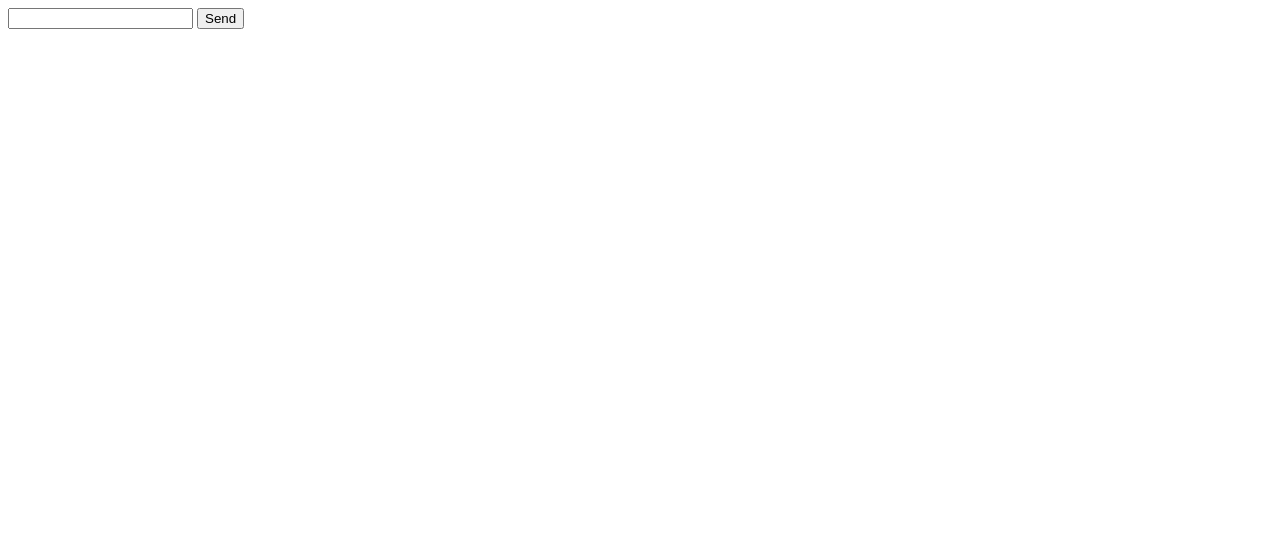
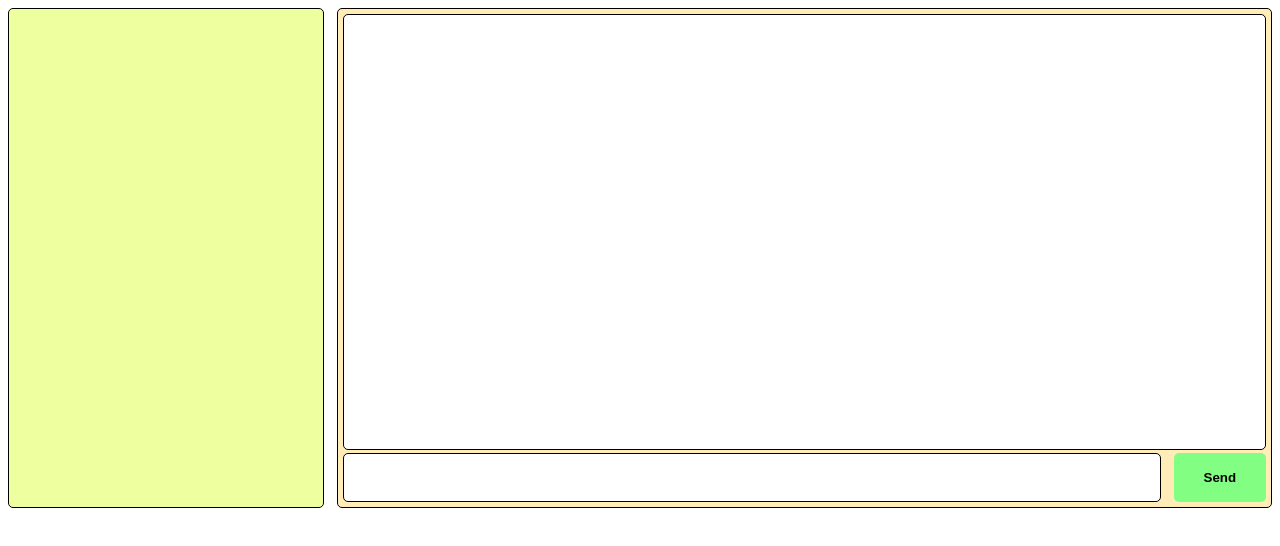
Before and after one commit to Droid85/chat_ui, a plain HTML site: page index.html in a window 1280 px wide. Drawn offline with Linux system fonts and the light colour scheme.

Commit message:
finished styles.css file

```diff
--- a/index.html
+++ b/index.html
@@ -4,6 +4,7 @@
     <meta charset="UTF-8">
     <meta http-equiv="X-UA-Compatible" content="IE=edge">
     <meta name="viewport" content="width=device-width, initial-scale=1.0">
+    <link rel="stylesheet" href="styles.css">
     <title>Chat</title>
 </head>
 <body>
@@ -17,5 +18,6 @@
             </div>
         </div>
     </div>
+    <script src="script.js"></script>
 </body>
 </html>
--- a/styles.css
+++ b/styles.css
@@ -0,0 +1,60 @@
+.container {
+    display: flex;
+    justify-content: space-between;
+    height: 500px;
+}
+
+.contact-list {
+    width: 25%;
+    height: 100%;
+    background-color: rgb(237, 255, 158);
+    border: 1px solid #000;
+    border-radius: 5px;
+    box-sizing: border-box;
+    padding: 5px;
+}
+
+.messages-container {
+    display: flex;
+    flex-direction: column;
+    justify-content: space-between;
+    box-sizing: border-box;
+    padding: 5px;
+    width: 74%;
+    height: 100%;
+    background-color: rgb(255, 236, 182);
+    border: 1px solid #000;
+    border-radius: 5px;
+}
+
+.msg-block {
+    background-color: rgb(255, 255, 255);
+    border: 1px solid #000;
+    border-radius: 5px;
+    height: 89%;
+}
+
+.input-block {
+    height: 10%;
+    display: flex;
+    justify-content: space-between;
+}
+
+.user-msg {
+    width: 88%;
+    border: 1px solid rgb(0, 0, 0);
+    border-radius: 5px;
+}
+
+.send-btn {
+    cursor: pointer;
+    width: 10%;
+    background-color: rgb(130, 255, 130);
+    border-radius: 5px;
+    border: none;
+    font-weight: 700;
+}
+
+.send-btn:hover {
+    color: rgb(29, 145, 0);
+}
```
